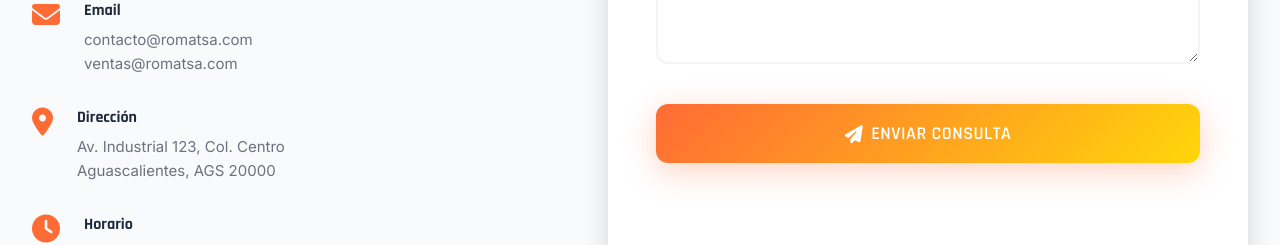
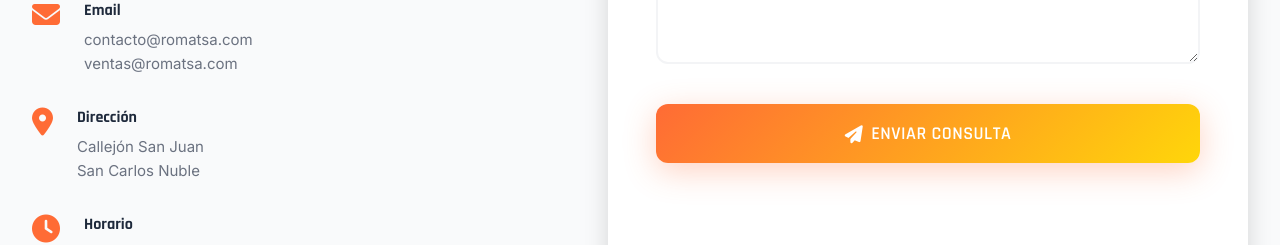
Before and after one commit to Dabucsa/romatsa, a plain HTML site: page index.html in a window 1280 px wide. Shown: the part 7260-7505 px from the top of the page. Drawn offline with Linux system fonts and the light colour scheme.

Commit message:
Update address in contact information

```diff
--- a/index.html
+++ b/index.html
@@ -672,7 +672,7 @@
                             <i class="fas fa-map-marker-alt"></i>
                             <div>
                                 <h4>Dirección</h4>
-                                <p>Av. Industrial 123, Col. Centro<br>Aguascalientes, AGS 20000</p>
+                                <p>Callejón San Juan<br>San Carlos Nuble</p>
                             </div>
                         </div>
                         <div class="contact-method">
```
